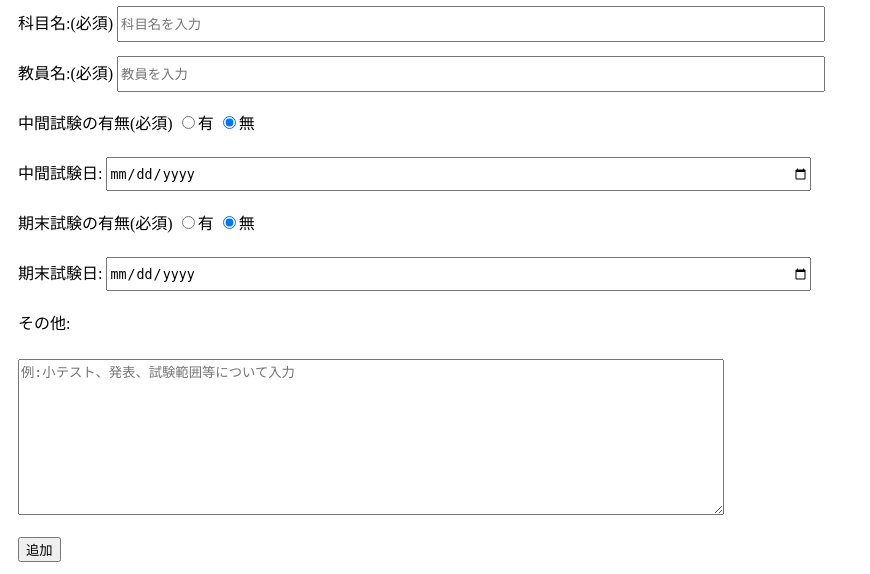
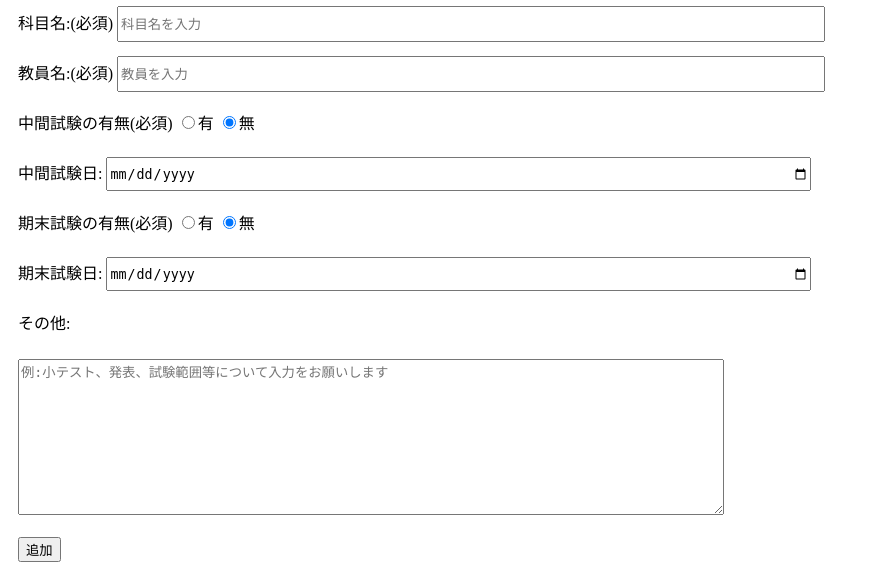
Before and after one commit to hikaruyuuki/subject, a Flask app: page /addsubject in a window 1280 px wide. Shown: the part 203-777 px from the top of the page, without its empty margins (0-870 px from the left). Run offline with Flask 2, Linux system fonts and the light colour scheme.

Commit message:
conflict発生

```diff
--- a/subject/templates/addsubject.html
+++ b/subject/templates/addsubject.html
@@ -20,7 +20,7 @@
         <input id="date" type="date" name="date" ><br>
         <label for="content">その他:</label>
         <br>
-        <textarea id="content" name="content" cols="40" rows="10" placeholder="例:小テスト、発表、試験範囲等について入力" ></textarea><br>
+        <textarea id="content" name="content" cols="40" rows="10" placeholder="例:小テスト、発表、試験範囲等について入力をお願いします" ></textarea><br>
         <input type="submit" value="追加">
     </form>
 
```
